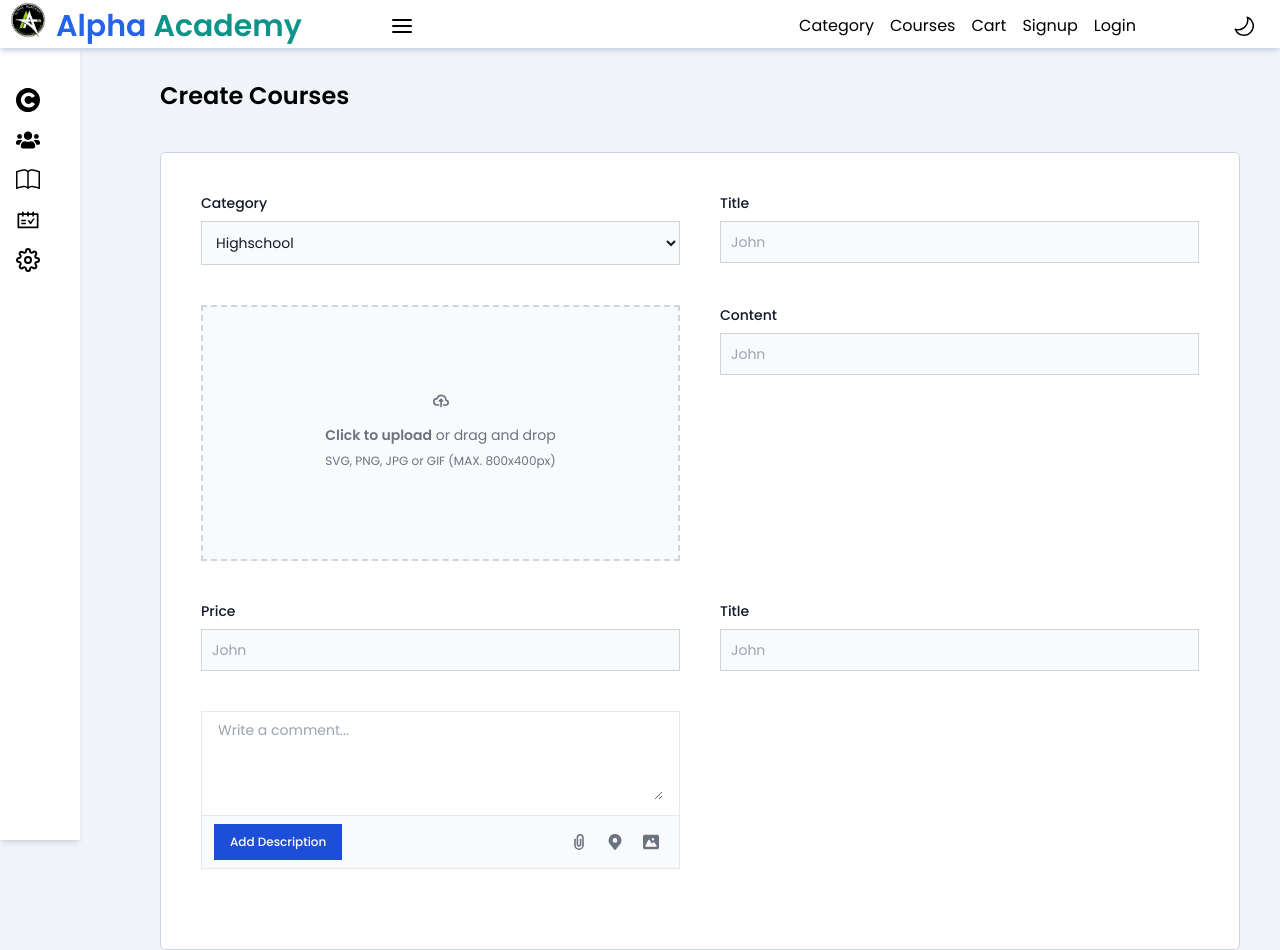
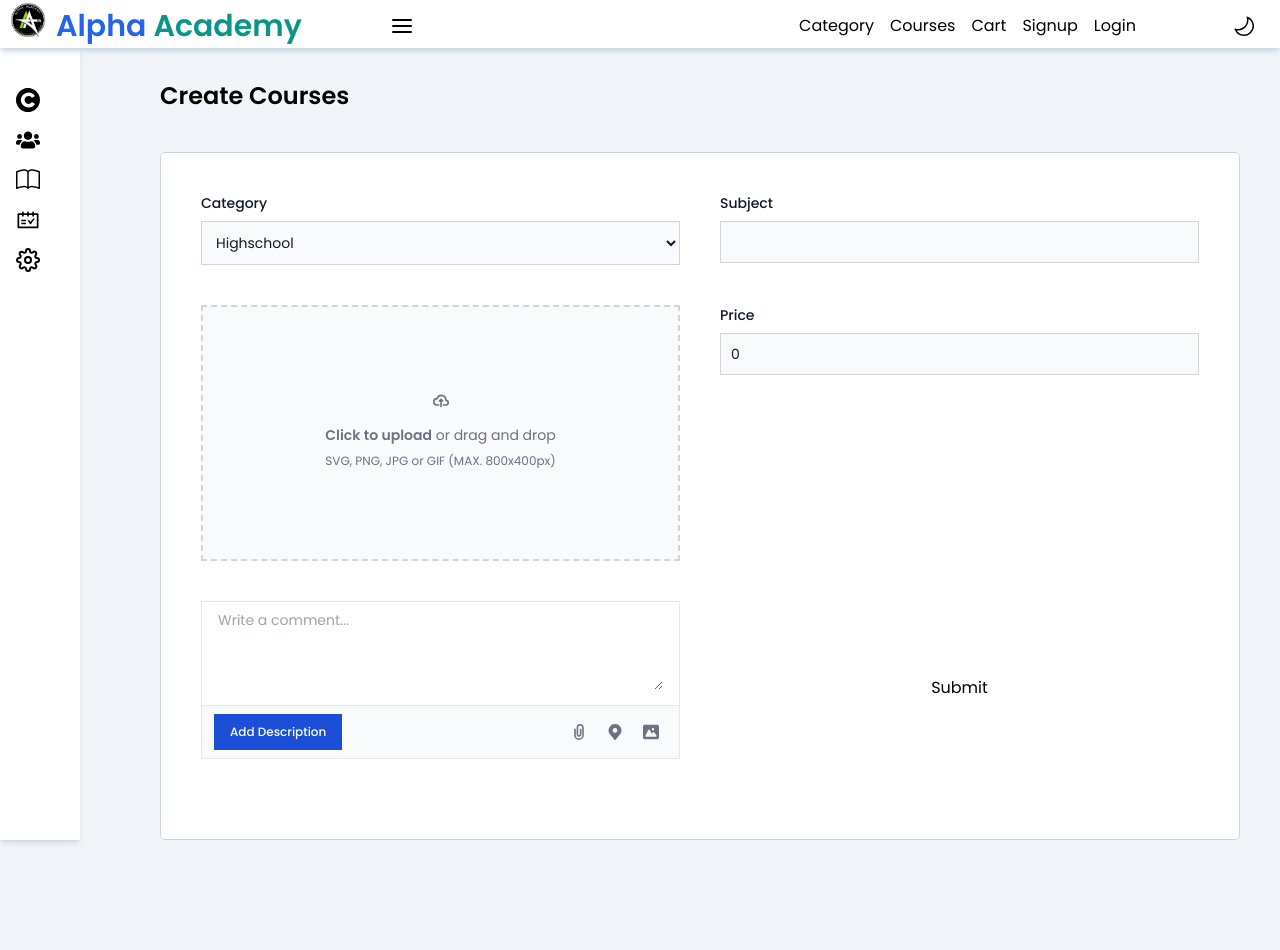
Before and after one commit to deribewsoftware/shadcn_Ui, a Next.js app: page /dashboard/create-course in a window 1280 px wide. After the commit the page ends 840 px from the top, so only its background shows below. Built offline with nearby package versions, Linux system fonts and the light colour scheme.

Commit message:
react hook form   added

```diff
--- a/app/dashboard/create-course/page.tsx
+++ b/app/dashboard/create-course/page.tsx
@@ -1,11 +1,29 @@
+"use client"
 import Heading from "@/components/Heading/Heading";
+import Button from "@/components/button/button";
 import Container from "@/components/container/container";
 import FileInput from "@/components/input/fileInput";
 import Input from "@/components/input/input";
 import Select from "@/components/input/select";
 import Textarea from "@/components/input/textarea";
 
+import { FieldValues, useForm ,SubmitHandler} from "react-hook-form";
+
 const CreateCourse = () => {
+
+  const {register,handleSubmit,formState:{errors}}=useForm<FieldValues>({
+    defaultValues: {
+
+      "subject":"",
+      "price":0.00,
+
+
+    }
+  })
+  const onSubmit:SubmitHandler<FieldValues>=(data)=>{
+    console.log("data:",data);
+
+  }
   return ( <div className="flex flex-col w-full">
     <div className="flex flex-col gap-10 w-full">
       <Heading title="Create Courses"/>
@@ -13,13 +31,18 @@ const CreateCourse = () => {
       childern={
         <div className="grid gap-10 mb-6 md:grid-cols-2 p-2 md:p-10">
           <Select/>
-          <Input label="Title" type="text"/>
+          <Input id="subject" register={register} errors={errors}  label="Subject" type="text" required/>
 
           <FileInput/>
-          <Input label="Content" type="text"/>
-          <Input label="Price" type="number"/>
-          <Input label="Title" type="text"/>
+
+
+          <Input register={register} errors={errors} label="Price" type="number" id="price" required/>
+
           <Textarea/>
+
+          <div className="p-4 flex justify-center">
+            <Button onClick={handleSubmit(onSubmit)} title="Submit"/>
+          </div>
 
         </div>
       }
--- a/components/input/input.tsx
+++ b/components/input/input.tsx
@@ -1,16 +1,32 @@
 import { text } from "stream/consumers";
+import {FieldErrors, FieldValues, UseFormRegister} from 'react-hook-form'
 
 interface InputProps{
   type:string;
   label:string;
   disabled?:boolean;
+  required?:boolean;
+  placehoder?:string;
+  register:UseFormRegister<FieldValues>;
+  errors:FieldErrors;
+  id:string;
 
 }
 
-const Input:React.FC<InputProps> = ({type,label,disabled}) => {
+const Input:React.FC<InputProps> = ({type,label,disabled,required,id,register,placehoder,errors}) => {
   return (  <div>
     <label htmlFor="first_name" className="block mb-2 text-sm font-medium text-gray-900 dark:text-white">{label}</label>
-    <input type={type} disabled={disabled} id="first_name" className="bg-gray-50 border border-gray-300 text-gray-900 text-sm rounded-lg focus:ring-blue-500 focus:border-blue-500 block w-full p-2.5 dark:bg-gray-700 dark:border-gray-600 dark:placeholder-gray-400 dark:text-white dark:focus:ring-blue-500 dark:focus:border-blue-500" placeholder="John" required/>
+    <input type={type}
+    disabled={disabled}
+    autoComplete="off"
+     id={id}
+     {...register(id,{required})}
+     required={required}
+     placeholder={placehoder}
+
+    className={`bg-gray-50 border border-gray-300 text-gray-900 text-sm rounded-lg focus:ring-blue-500 focus:border-blue-500 block w-full p-2.5 dark:bg-gray-700 dark:border-gray-600 dark:placeholder-gray-400 dark:text-white dark:focus:ring-blue-500 dark:focus:border-blue-500 ${errors[id]? 'border-rose-400':'border-gray-300'}`}
+
+    />
 </div> );
 }
 
--- a/components/navbar/Navbar.tsx
+++ b/components/navbar/Navbar.tsx
@@ -49,11 +49,11 @@ const {setTheme}=useTheme();
       title="Sign Up"
       >
         <div className="p-3 flex flex-col gap-6">
-          <Input type="text" label="Username"/>
+          {/* <Input type="text" label="Username"/>
           <Input type="phone" label="Phone"/>
           <Input type="password" label="Password"/>
 
-          <Input type="password" label="Confirm Password"/>
+          <Input type="password" label="Confirm Password"/> */}
         </div>
       </Modal></div>
       <div className="hover:bg-slate-200 dark:hover:bg-gray-700">
@@ -62,8 +62,8 @@ const {setTheme}=useTheme();
       title="Sign In"
       >
         <div className="p-3 flex flex-col gap-6">
-          <Input type="text" label="Username"/>
-          <Input type="password" label="Password"/>
+          {/* <Input type="text" label="Username"/>
+          <Input type="password" label="Password"/> */}
         </div>
       </Modal>
       </div>
--- a/package.json
+++ b/package.json
@@ -22,6 +22,7 @@
     "next-themes": "^0.2.1",
     "react": "^18",
     "react-dom": "^18",
+    "react-hook-form": "^7.49.3",
     "react-icons": "^5.0.1",
     "react-simple-typewriter": "^5.0.1",
     "tailwind-merge": "^2.2.0",
```
Also changed, not shown: 1 other file (tests, documents, lock files or other folders).
